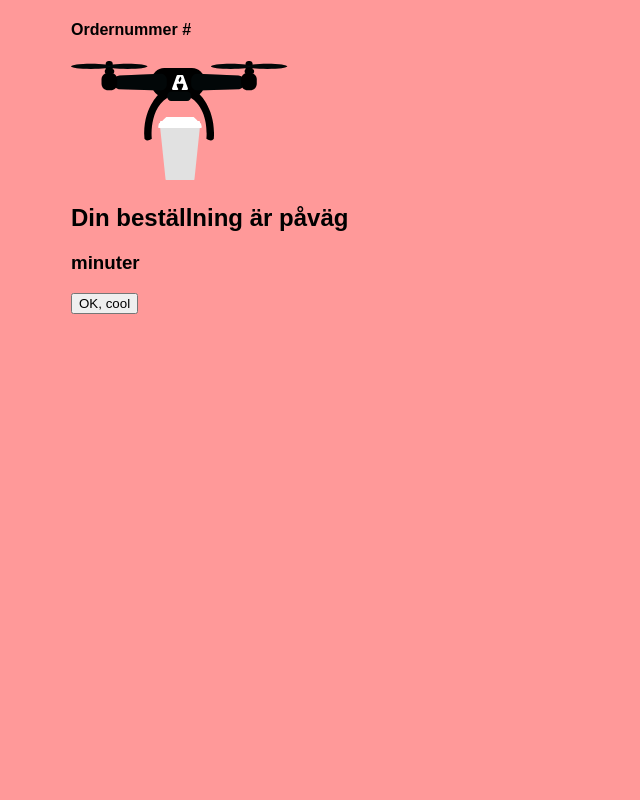
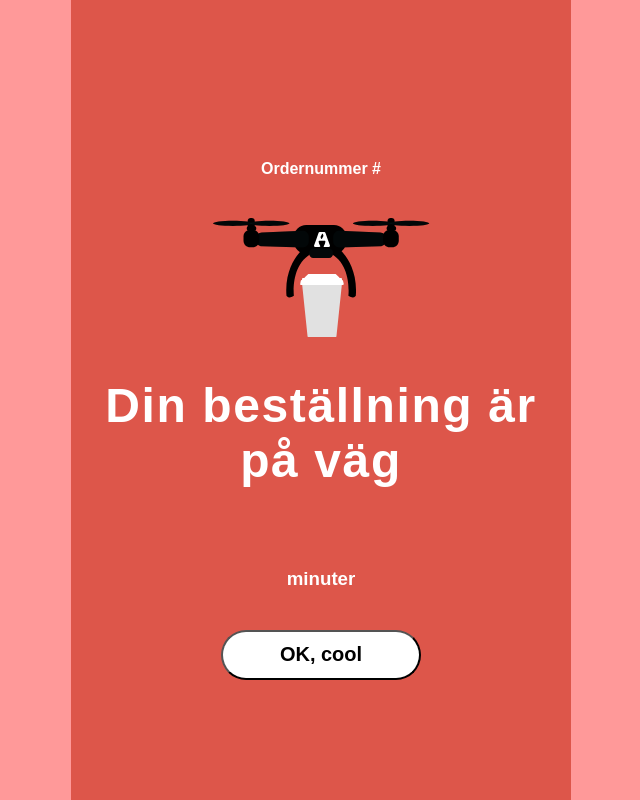
Before and after one commit to mattiaslvv/airbean, a Vue app: page /orderstatus in a window 1280 px wide. Shown: the whole page, without its empty margins (319-959 px from the left). Built offline with nearby package versions, Linux system fonts and the light colour scheme.

Commit message:
styled orderstatus and fixed button when loading

```diff
--- a/src/components/Cart.vue
+++ b/src/components/Cart.vue
@@ -19,7 +19,7 @@
           <h2>{{totalPrice}} kr</h2>
         </div>
         <span>inkl moms + drönarleverans</span>
-        <button class="pay" @click="postItems">Take my money!</button>
+        <button class="pay" @click="postItems" v-if="loading==false">Take my money!</button>
       </div>
     </div>
   </div>
@@ -61,6 +61,7 @@ export default {
       await this.$store.dispatch("postOrderItems");
       this.$router.push("/orderstatus");
       this.loading = false;
+
     }
   }
 };
--- a/src/views/OrderStatus.vue
+++ b/src/views/OrderStatus.vue
@@ -1,10 +1,10 @@
 <template>
-  <section>
+  <section class="orderPage">
     <h4>Ordernummer #{{orderInfo.orderNr}}</h4>
     <img src="@/assets/graphics/drone.svg" alt="Airbean Drone" />
-    <h1>Din beställning är påväg</h1>
+    <h1>Din beställning är på väg</h1>
     <h3>{{orderInfo.eta}} minuter</h3>
-    <button>OK, cool</button>
+    <button class="cool">OK, cool</button>
   </section>
 </template>
 <script>
@@ -14,10 +14,44 @@ export default {
   name: "orderStatus",
   computed: {
     orderInfo() {
-      return this.$store.state.orderInfo
+      return this.$store.state.orderInfo;
     }
   }
+};
+</script>
+<style lang="scss" scoped>
+.orderPage {
+  display: flex;
+  flex-direction: column;
+  justify-content: center;
+  align-items: center;
+  width: 500px;
+  height: 100vh;
+  background-color: rgb(221, 86, 74);
+  h1 {
+    color: white;
+    font-size: 3rem;
+    text-align: center;
+    letter-spacing: 0.1rem;
+  }
+  h3,
+  h4 {
+    margin: 40px;
+    color: white;
+  }
+  .cool {
+    width: 200px;
+    background-color: white;
+    color: black;
+    border-radius: 30px;
+    height: 50px;
+    font-size: 20px;
+    font-weight: bold;
+    padding: 10px;
+    cursor: pointer;
+    text-align: center;
+
+    outline: none;
+  }
 }
-</script>
-<style lang="sass" scoped>
 </style>
```
